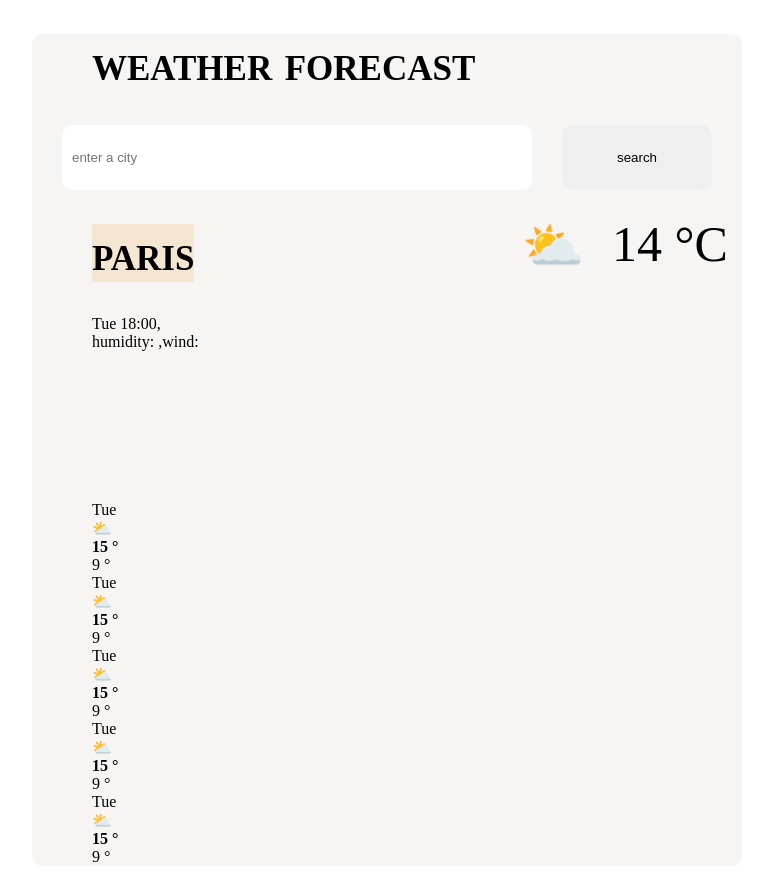
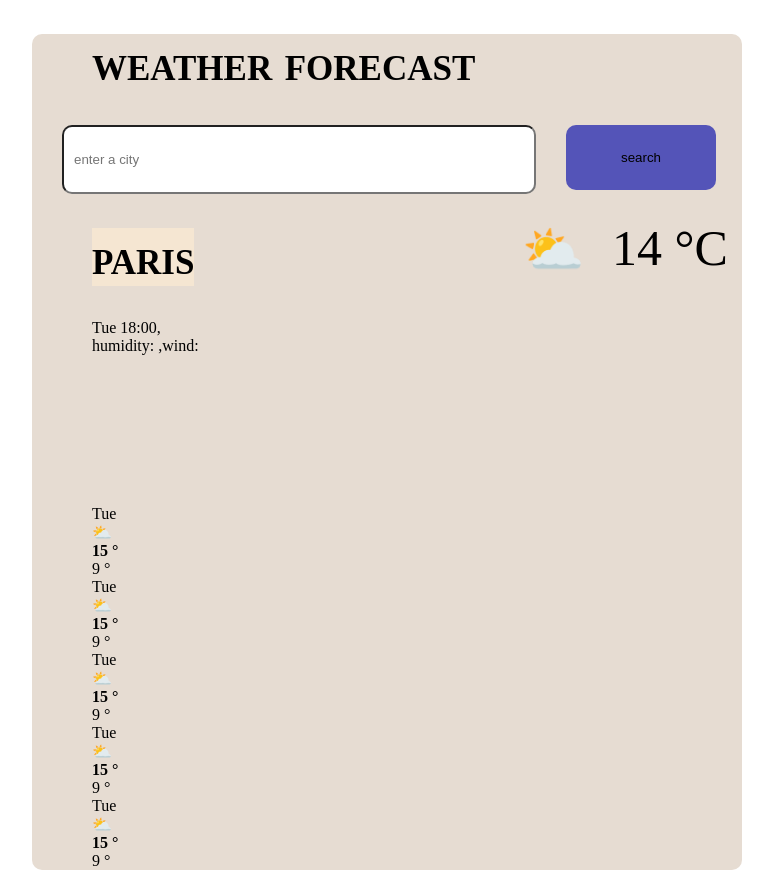
Before and after one commit to naume-code89/weather-forecast-App, a plain HTML site: page index.html in a window 1280 px wide. Shown: the whole page, without its empty margins (8-781 px from the left). Drawn offline with nearby package versions, Linux system fonts and the light colour scheme.

Commit message:
updated data in the style file

```diff
--- a/style.css
+++ b/style.css
@@ -4,7 +4,7 @@ body{
 
 }
 .content{
-    background-color: rgb(247, 245, 243);
+    background-color: rgb(230, 220, 210);
     height: fit-content;
     width: 650px;
     padding-left: 60px;
@@ -15,7 +15,7 @@ body{
 .search-form-input{
     height: 45px;
     width: 450px;
-    border: none;
+    border: ipx solid rgb(126, 70, 70);
     border-radius: 10px;
     padding: 10px;
     position: relative;
@@ -29,6 +29,7 @@ body{
     border-radius: 10px;
     padding: 25px;
     position: absolute;
+    background-color: rgb(84, 84, 184);
 
 
 }
```
